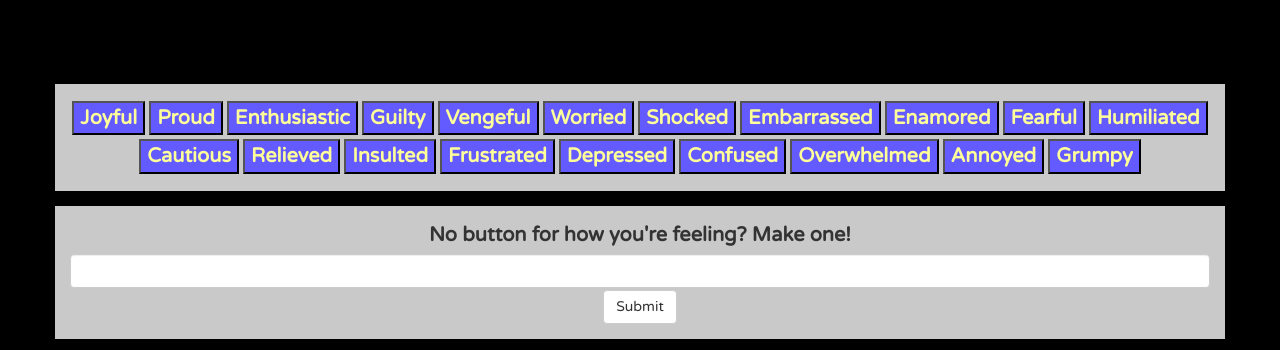
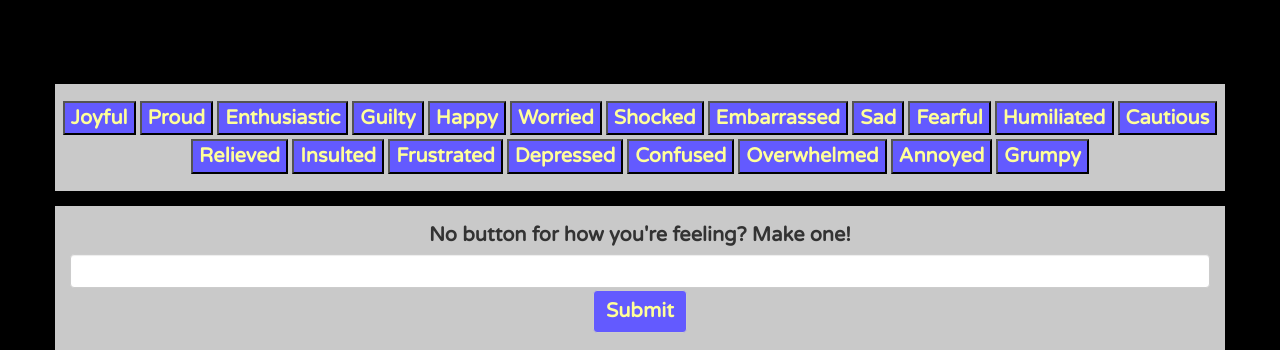
Before and after one commit to dlphillips/GIPHY-API-Fun, a plain HTML site: page index.html in a window 1280 px wide. Shown: the part 531-881 px from the top of the page. Drawn offline with nearby package versions, Linux system fonts and the light colour scheme; a web font is replaced by a local one.

Commit message:
changed css to match GIPHY colors

```diff
--- a/assets/css/style.css
+++ b/assets/css/style.css
@@ -48,7 +48,8 @@ h3 {
     padding-bottom: 15px;
 }
 
-button {
+button,
+#feelingSubmit {
     background-color: #635aff;
     color: #ffff99;
     font-weight: bolder;
@@ -56,7 +57,8 @@ button {
     margin: 2px;
 }
 
-button:hover {
+button:hover,
+#feelingSubmit:hover {
     background-color: #ffff99;
     color: #635aff;
 }
--- a/assets/javascript/giphy-app.js
+++ b/assets/javascript/giphy-app.js
@@ -1,7 +1,7 @@
 $(document).ready(function() {
 
     // declare variables and load list for buttons to array
-    var myButtons = ["Joyful", "Proud", "Enthusiastic", "Guilty", "Vengeful", "Worried", "Shocked", "Embarrassed", "Enamored", "Fearful", "Humiliated", "Cautious", "Relieved", "Insulted", "Frustrated", "Depressed", "Confused", "Overwhelmed", "Annoyed", "Grumpy"];
+    var myButtons = ["Joyful", "Proud", "Enthusiastic", "Guilty", "Happy", "Worried", "Shocked", "Embarrassed", "Sad", "Fearful", "Humiliated", "Cautious", "Relieved", "Insulted", "Frustrated", "Depressed", "Confused", "Overwhelmed", "Annoyed", "Grumpy"];
     var imageUrl = [];
     var stillimageUrl = [];
 
```
